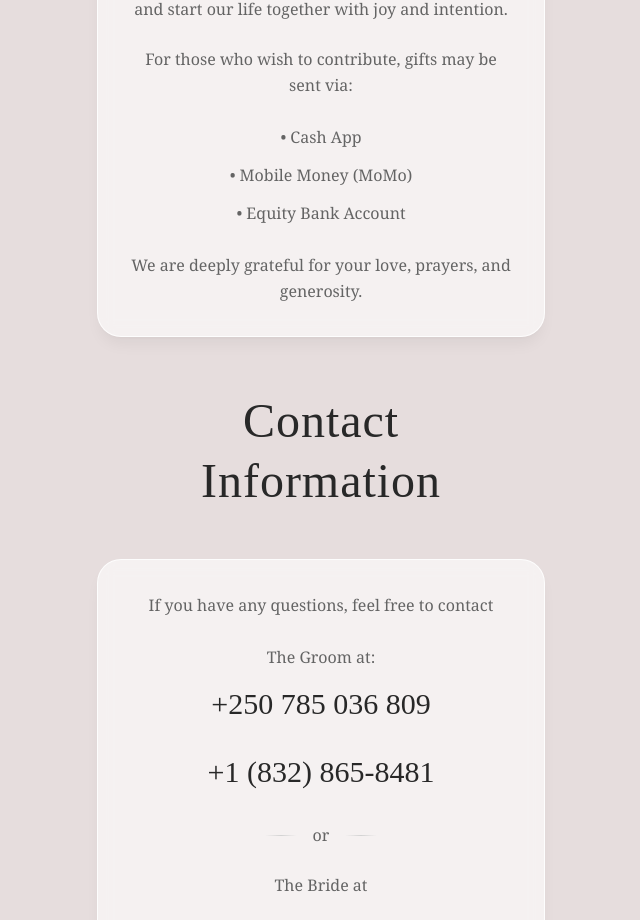
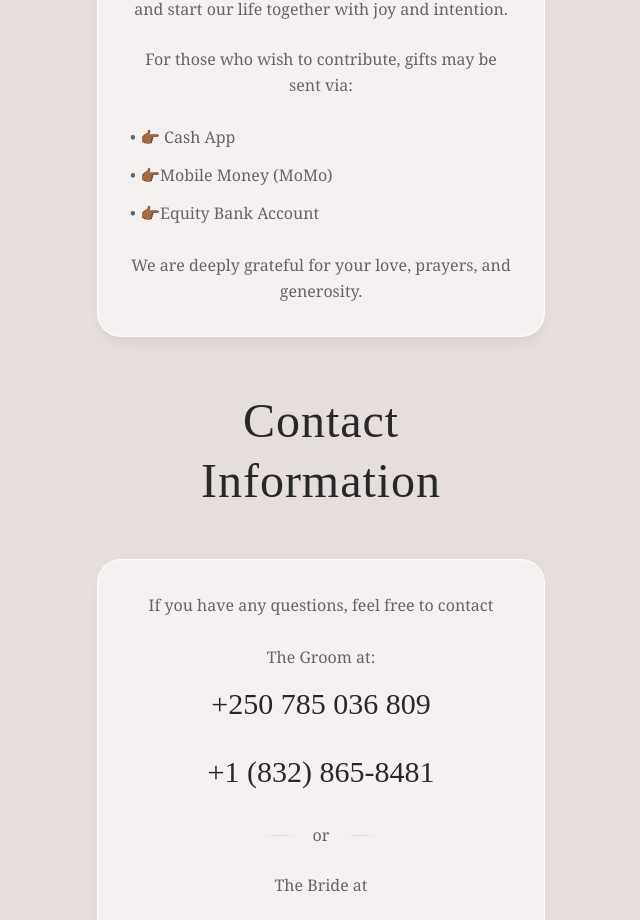
Before and after one commit to Giscard49/w-invitation, a React (Vite) app: page / in a window 1280 px wide. Shown: the part 5077-5997 px from the top of the page, without its empty margins (319-959 px from the left). Built offline with nearby package versions, Linux system fonts and the light colour scheme; no server answers.

Commit message:
new updates

```diff
--- a/src/App.tsx
+++ b/src/App.tsx
@@ -495,7 +495,7 @@
 
       <br />
 
-      <div className="flex flex-col items-center gap-3 font-medium">
+      <div className="flex flex-col items-start gap-3 font-medium">
         {/* Cash App */}
         <a
           href="https://cash.app/$CeAnnaStokes"
@@ -503,7 +503,7 @@
           rel="noopener noreferrer"
           className="text-pink-600 hover:underline"
         >
-          • Cash App
+          • 👉🏾 Cash App
         </a>
 
         {/* Mobile Money USSD Dial */}
@@ -511,7 +511,7 @@
           href="tel:*182*1*1*0785036809%23"
           className="text-green-600 hover:underline"
         >
-          • Mobile Money (MoMo)
+          • 👉🏾Mobile Money (MoMo)
         </a>
 
         {/* Equity Bank */}
@@ -521,7 +521,7 @@
           rel="noopener noreferrer"
           className="text-blue-600 hover:underline"
         >
-          • Equity Bank Account
+          • 👉🏾Equity Bank Account
         </a>
       </div>
 
```
